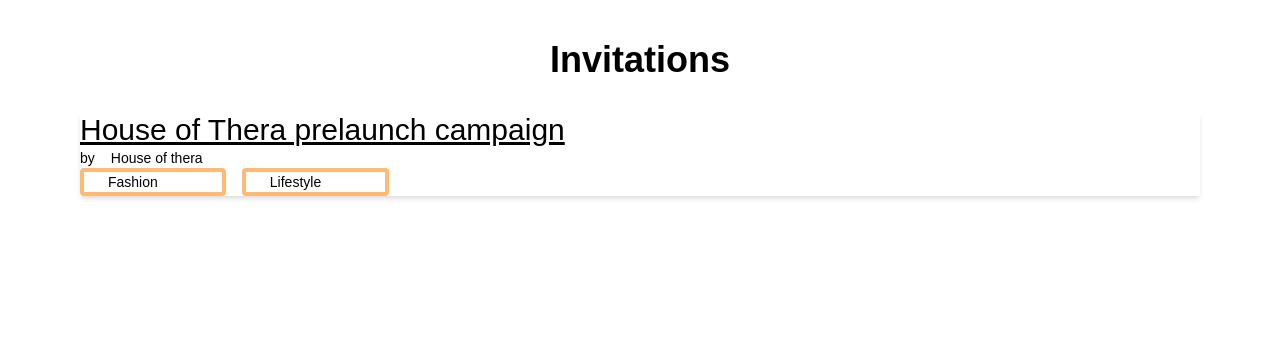
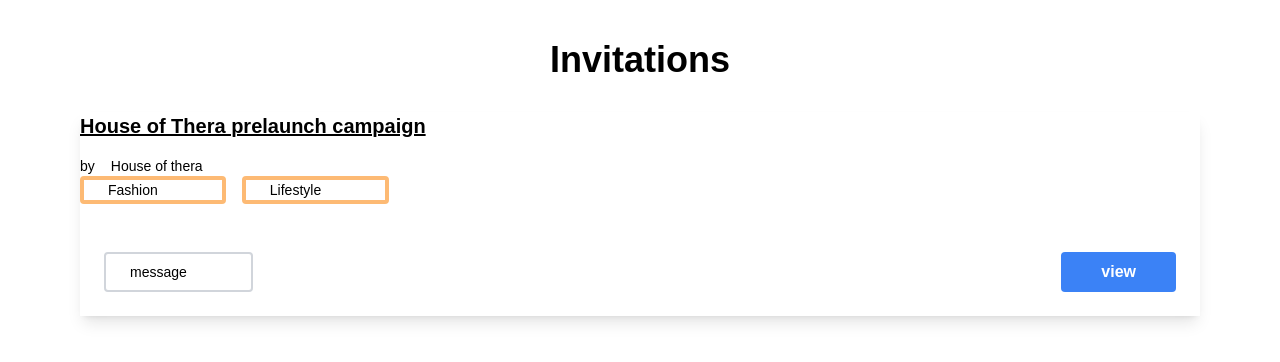
Before and after one commit to STRATIFI-Bravo-Startup-3/Stratifi-React, a React (Create React App) app in the folder stratifi-app/: page /influencers in a window 1280 px wide. Shown: the top 362 px of the page. Built offline with nearby package versions, Linux system fonts and the light colour scheme.

Commit message:
influence button

```diff
--- a/stratifi-app/src/pages/Influencers.jsx
+++ b/stratifi-app/src/pages/Influencers.jsx
@@ -3,16 +3,16 @@
 const Influencers = () => {
   return (
     <section className="influencer">
-      <div class=" px-20 mx-auto mt-10  container">
+      <div class=" px-20  mx-auto mt-10  container">
         {/* <!-- Heading --> */}
         <h2 class="text-4xl font-bold text-center ">Invitations</h2>
         {/* First container */}
-        <div className="shadow-md ">
-          <h3 className="underline text-3xl mt-8">
+        <div className="shadow-lg ">
+          <h3 className="underline text-xl mt-8 font-semibold ">
             House of Thera prelaunch campaign
           </h3>
 
-          <div className="flex items-center ">
+          <div className="flex items-center mt-4">
             <p className="text-sm mr-4s">by</p>
             <div className="shadow-sm bg-gray-200 mr-4">
               <img src="" alt="" className="" />
@@ -28,6 +28,15 @@
               Lifestyle
             </button>
           </div>
+          {/* Second Button */}
+          <div className="flex justify-between mt-6 p-6">
+            <button class="bg-transparent hover:bg-gray-500 text-gray hover:text-gray  px-6 py- pr-16 border-gray-300 hover:border-transparent rounded mr-4 text-sm border-2 font-medium ">
+              message
+            </button>
+            <button class="bg-blue-500 hover:bg-blue-700 text-white font-bold py-2 px-10 rounded">
+              view
+            </button>
+          </div>
         </div>
       </div>
     </section>
```
